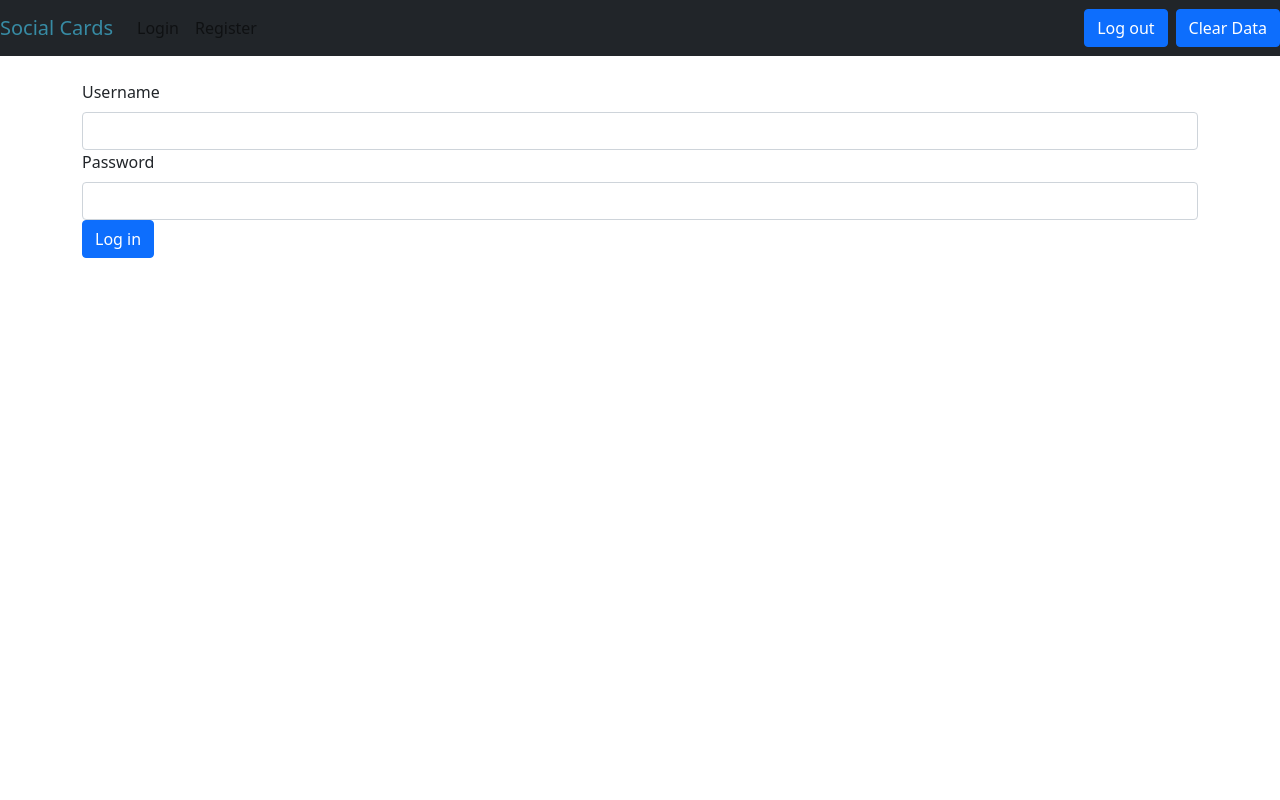
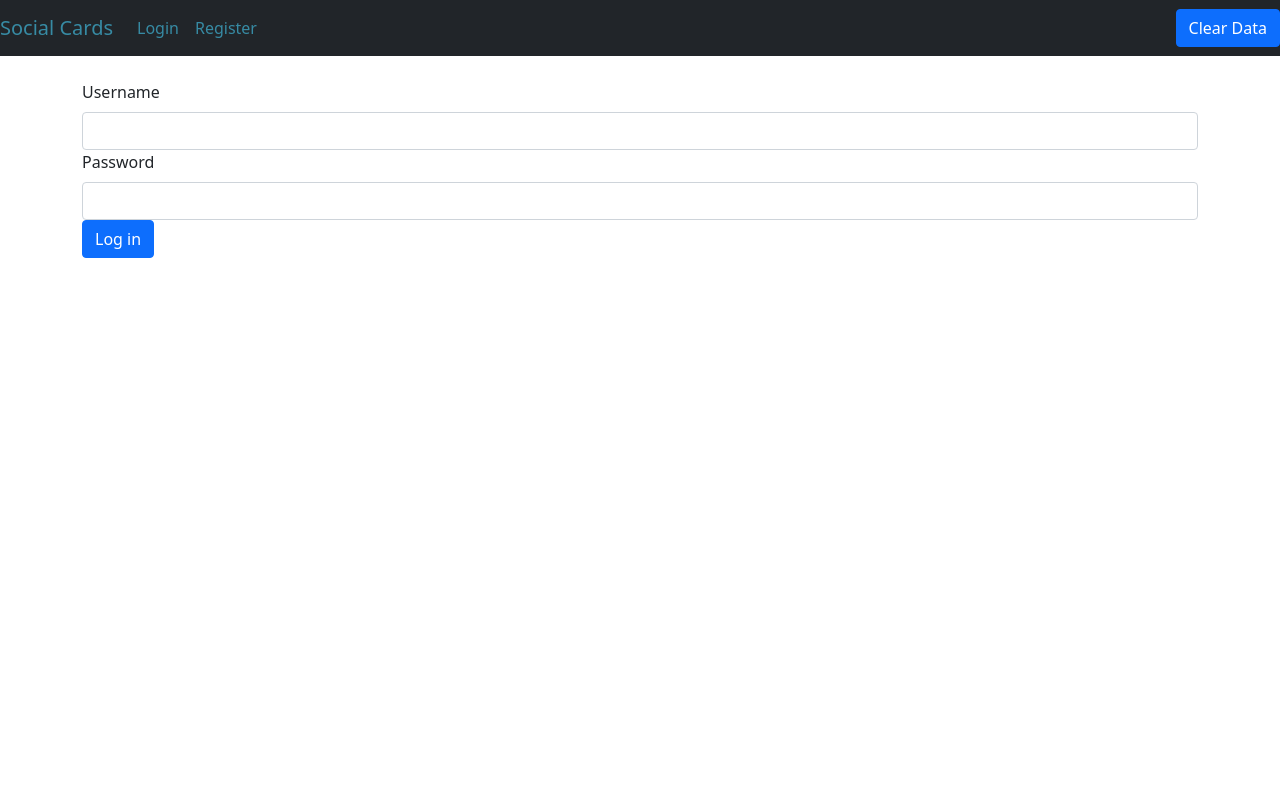
Before and after one commit to JPDevAcc/ReactSocialGroupProject, a React (Create React App) app: page / in a window 1280 px wide. Shown: the top 800 px of the page. Built offline with nearby package versions, Linux system fonts and the light colour scheme.

Commit message:
Minor navbar improvements

```diff
--- a/src/components/navbar.css
+++ b/src/components/navbar.css
@@ -1 +1 @@
-.nav1 {color: #378BA4!important}
+.nav1, .nav-link {color: #378BA4 !important}
--- a/src/components/navbar.js
+++ b/src/components/navbar.js
@@ -18,8 +18,8 @@ export default function MyNavbar(props) {
 						<Link className={props.username ? 'nav-link' : 'd-none'} to="/add">Add</Link>
 					</Nav>
 					<div className="d-flex">
-						{props.username && <div className="me-4 align-self-center">Logged in as <b>{props.username}</b></div> }
-						<Button onClick={props.userLogout} className="me-2">Log out</Button>
+						{!props.username || <div className="me-4 align-self-center">Logged in as <b>{props.username}</b></div>}
+						{!props.username || <Button onClick={props.userLogout} className="me-2">Log out</Button>}
 						<Button onClick={props.clearData}>Clear Data</Button>
 					</div>
 				</Navbar.Collapse>
```
